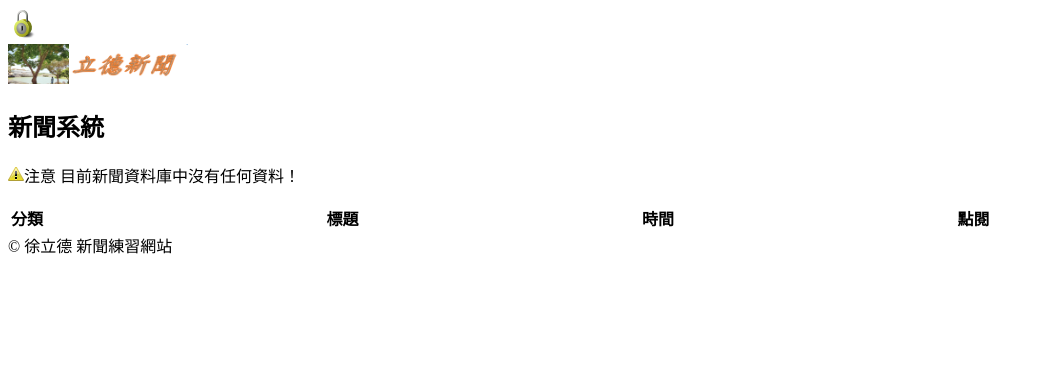
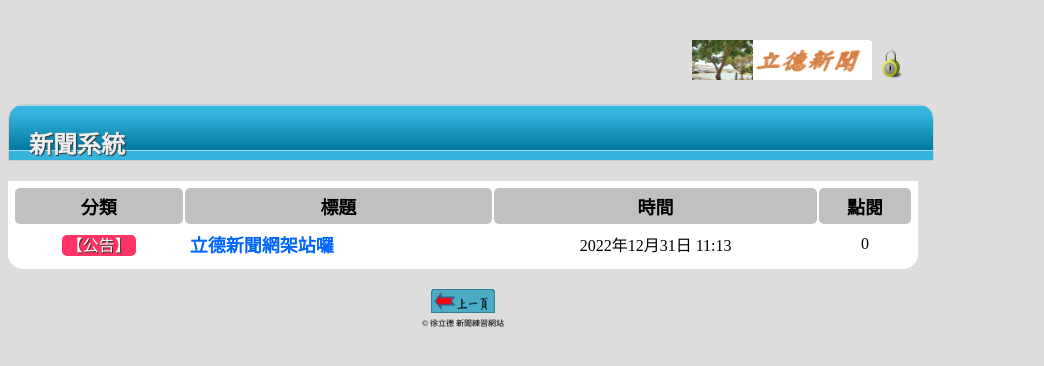
Before and after one commit to hsulete/News_Web, a Django app: page /news/2/ in a window 1280 px wide. Shown: the top 366 px of the page, without its empty margins (0-1044 px from the left). Run offline with Django 4.2, Linux system fonts and the light colour scheme; data comes from the database, SQL or seed files in the repository; lists and menus that the app fills with data are empty.

Commit message:
更新首頁內容and增添css

```diff
--- a/myapp/views.py
+++ b/myapp/views.py
@@ -10,11 +10,13 @@
     total_page =math.ceil(datasize/pagesize)
     if pageindex==None:
         page = 1
-        news_units =models.NewsData.objects.all().order_by('-id')
-
-
-
-    return render(request, "news.html" ,locals())
+        news_units =models.NewsData.objects.all().order_by('-pubtime')[:pagesize]
+    else :
+        page = int(pageindex)
+        startpage = pagesize * (page-1)
+        news_units = models.NewsData.objects.all().order_by('-pubtime')[startpage:startpage+8]
+    currentpage = page
+    return render(request, "news.html", locals())
 
 
 # Create your views here.
--- /dev/null
+++ b/static/css/news_style.css
@@ -0,0 +1,74 @@
+table{
+    padding:5px;
+    margin-top:20px;
+    margin-bottom:20px;
+    margin-color:red;
+    background:white;
+    border-bottom-left-radius: 15px;
+    border-bottom-right-radius: 15px;
+}
+table td{
+   padding:5px;
+}
+table td a{
+    text-decoration: none;
+	font-size:18px;
+	font-weight: bold;
+	color: #06F;
+}
+table tr th{
+   border-radius: 5px;
+   padding:5px;
+   background:silver;
+   font-size:18px;
+   font-weight: bold;
+}
+a:hover{
+    color:black;
+}
+.headings{
+    margin-top:20px;
+
+    padding: 0 20px;
+	border: 1px solid #CACACA;
+	text-shadow: 1px 1px 1px #333;
+	border-top-left-radius: 15px;
+	border-top-right-radius: 15px;
+    width:68%;
+	height: 55px;
+	background-color: #EAEAEA;
+	background-image: url(images/bg_heading_alt.png);
+
+	color: #EEE;
+}
+body{
+    background:#DDDDDD;
+}
+#footer{
+    font-size:8px;
+    text-shadow: 1px 1px 1px #CCC;
+    text-align: center;
+}
+#warp {
+	height: 100%;
+	margin-top: 40px;
+	margin-right: auto;
+	margin-bottom: 0;
+	margin-left: auto;
+	width: 1300px;
+}
+.typeblock {
+    color: #FFF;
+	background-color: #F36;
+	padding: 2px 5px;
+	text-align: center;
+	text-shadow: 1px 1px #333;
+	border-radius: 5px;
+}
+#header{
+width: 900px;
+}
+
+.contentbox {
+	width:70%
+}
--- a/templates/news.html
+++ b/templates/news.html
@@ -4,55 +4,59 @@
 	<meta charset='utf-8'>
 	<title>最新消息</title>
 	{% load static %}
+	<link href="{% static "css/news_style.css" %}" rel="stylesheet" type="text/css" />
 </head>
 <body>
   	<div id="warp">
-		<div id="header">
-			<div class="toplogin">
+		<div id="header" align="right">
+			<span class="logo">
+				<img src="{% static "images/hsu.png" %}" width="180" height="40" alt="dreamweaver.com.tw" />
+			</span>
+			<span class="toplogin">
 				<a href="/login/" title="登入管理介面">
 				<img src="{% static "images/Lock.png" %}" alt="登入管理介面" width="32" height="32" /></a>
-			</div>
-			<div class="logo">
-				<img src="{% static "images/hsu.png" %}" width="180" height="40" alt="dreamweaver.com.tw" />
-			</div>
+			</span>
+
 		</div>
 		<div class="headings">
 		  <h2>新聞系統</h2>
 		</div>
-	</div>
+
     	<div class="contentbox">
-		<table width="100%">
+			<table width="100%" >
 				<tr>
-		  <th align="left">分類</th>
-		  <th align="left">標題</th>
-		  <th align="left">時間</th>
-		  <th align="left">點閱</th>
+		  			<th align="center">分類</th>
+		  			<th align="center">標題</th>
+		  			<th align="center">時間</th>
+		  			<th align="center">點閱</th>
 				</tr>
 		{% for unit in news_units %}
 				<tr class="alt">
-			<td><div class="typeblock">【{{ unit.catego }}】</div></td>
+					<td align="center"><span class="typeblock">【{{ unit.catego }}】</span></td>
 					<td><a href="/detail/{{unit.id}}/">{{ unit.title }}</a></td>
-			<td>{{ unit.pubtime }}</td>
-			<td>{{ unit.press }}</td>
+					<td align="center">{{ unit.pubtime }}</td>
+					<td align="center">{{ unit.press }}</td>
 				</tr>
 		{% empty %}
 				<div class="status warning">
 					<p><img src="{% static "images/icon_warning.png" %}" alt="Warning" /><span>注意</span> 目前新聞資料庫中沒有任何資料！</p>
-				<div>{{news_units}}</div>
 				</div>
 		{% endfor %}
 			</table>
-		<div class="topfunction">
+
+			<div class="top_function" align="center" >
 		{% if currentpage > 1 %}
-			 <a href="/index/1/" title="上一頁">
+			 	<a href="/news/1/" title="上一頁">
 				<img src="{% static "images/previous.png" %}" alt="上一頁" width="64" height="24" /></a>
 		{% endif %}
-		{% if currentpage < totpage %}
-			<a href="/index/2/" title="下一頁">
+		{% if currentpage < total_page %}
+				<a href="/news/2/" title="下一頁">
 				<img src="{% static "images/next.png" %}" alt="下一頁" width="64" height="24" /></a>
 		{% endif %}
 			</div>
+			<div id="footer">&copy; 徐立德 新聞練習網站 </div>
 		</div>
-    <div id="footer">&copy; 徐立德  新聞練習網站 </div>
+
+	</div>
 </body>
 </html>
```
Lines whose indentation alone changed are shown as unchanged.
